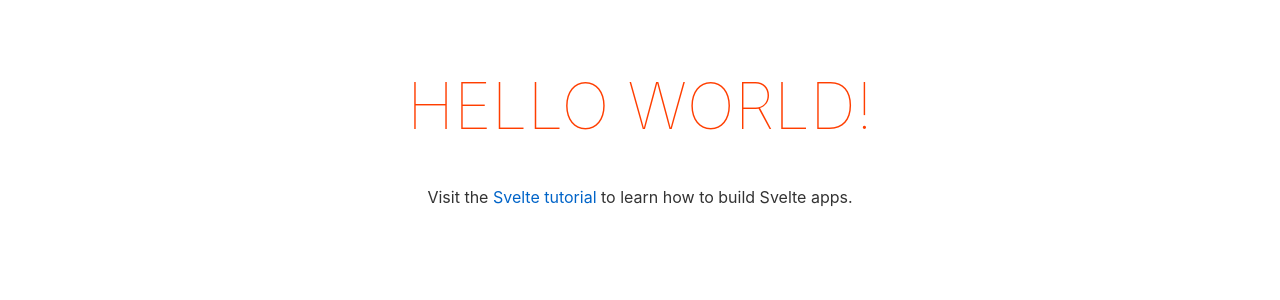
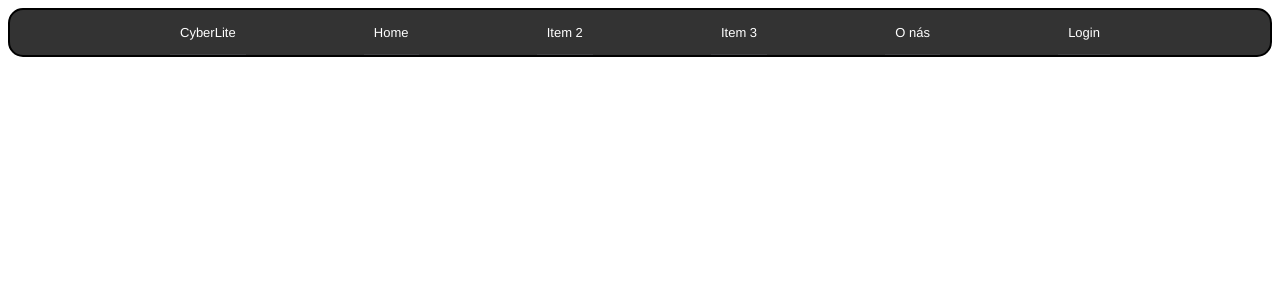
Before and after one commit to JerrySB03/Cyber-Lite, a Svelte app in the folder frontend/: page / in a window 1280 px wide. Shown: the top 300 px of the page. Built offline with nearby package versions, Linux system fonts and the light colour scheme.

Commit message:
added css darkmode and bar

```diff
--- /dev/null
+++ b/frontend/public/dark-mode.css
@@ -0,0 +1,4 @@
+body {
+    background-color: #4e4e4e;
+    color: #fff;
+  }
--- /dev/null
+++ b/frontend/public/global copy.css
@@ -0,0 +1,63 @@
+html, body {
+	position: relative;
+	width: 100%;
+	height: 100%;
+}
+
+body {
+	color: #333;
+	margin: 0;
+	padding: 8px;
+	box-sizing: border-box;
+	font-family: -apple-system, BlinkMacSystemFont, "Segoe UI", Roboto, Oxygen-Sans, Ubuntu, Cantarell, "Helvetica Neue", sans-serif;
+}
+
+a {
+	color: rgb(0,100,200);
+	text-decoration: none;
+}
+
+a:hover {
+	text-decoration: underline;
+}
+
+a:visited {
+	color: rgb(0,80,160);
+}
+
+label {
+	display: block;
+}
+
+input, button, select, textarea {
+	font-family: inherit;
+	font-size: inherit;
+	-webkit-padding: 0.4em 0;
+	padding: 0.4em;
+	margin: 0 0 0.5em 0;
+	box-sizing: border-box;
+	border: 1px solid #ccc;
+	border-radius: 2px;
+}
+
+input:disabled {
+	color: #ccc;
+}
+
+button {
+	color: #333;
+	background-color: #f4f4f4;
+	outline: none;
+}
+
+button:disabled {
+	color: #999;
+}
+
+button:not(:disabled):active {
+	background-color: #ddd;
+}
+
+button:focus {
+	border-color: #666;
+}
--- /dev/null
+++ b/frontend/public/light-mode.css
@@ -0,0 +1,4 @@
+body {
+    background-color: #fff;
+    color: #333;
+  }
--- a/frontend/src/App.svelte
+++ b/frontend/src/App.svelte
@@ -1,30 +1,199 @@
+<!-- Dark and Lightmode -->
+<link rel="stylesheet" href="dark-mode.css" media="(prefers-color-scheme: dark)" />
+<link rel="stylesheet" href="light-mode.css" media="(prefers-color-scheme: light), (prefers-color-scheme: no-preference)" />
+
 <script>
-	export let name;
+	import { readable } from 'svelte/store';
+	export const theme = readable('dark', (set) => {
+	  const media = window.matchMedia('(prefers-color-scheme: light)');
+	  set(media.matches ? 'light' : 'dark');
+  	  const listener = (e) => set(e.matches ? 'light' : 'dark');
+	  media.addListener(listener);
+	  return () => media.removeListener(listener);
+	});
+
+
+	import { onMount } from "svelte";
+
+	// Show mobile icon and display menu
+	let showMobileMenu = false;
+
+	// List of navigation items
+	const navItems = [
+	{ label: "CyberLite", href: "#" },
+	{ label: "Home", href: "#" },
+	{ label: "Item 2", href: "#" },
+	{ label: "Item 3", href: "#" },
+	{ label: "O nás", href: "/aboutus" },
+	{ label: "Login", href: "/login" },
+	];
+
+	const handleMobileIconClick = () => (showMobileMenu = !showMobileMenu);
+	const mediaQueryHandler = e => {
+	if (!e.matches) {
+		showMobileMenu = false;
+	}
+	};
+	onMount(() => {
+	const mediaListener = window.matchMedia("(max-width: 767px)");
+
+	mediaListener.addListener(mediaQueryHandler);
+	});
 </script>
+<nav>
+	<div class="inner">
+	  <div on:click={handleMobileIconClick} on:keydown={handleMobileIconKeydown} tabindex="0" class={`mobile-icon${showMobileMenu ? ' active' : ''}`}>
+		<div class="middle-line"></div>
+	  </div>
+	  <ul class={`navbar-list${showMobileMenu ? ' mobile' : ''}`}>
+		{#each navItems as item}
+		  <li>
+			<a href={item.href}>{item.label}</a>
+		  </li>
+		{/each}
+	  </ul>
+	</div>
+  </nav>
+<div class:dark={$theme === 'dark'}>
 
-<main>
-	<h1>Hello {name}!</h1>
-	<p>Visit the <a href="https://svelte.dev/tutorial">Svelte tutorial</a> to learn how to build Svelte apps.</p>
-</main>
+</div>
 
 <style>
-	main {
-		text-align: center;
-		padding: 1em;
-		max-width: 240px;
-		margin: 0 auto;
-	}
+	nav {
+    background-color: rgba(0, 0, 0, 0.8);
+    font-family: "Helvetica Neue", "Helvetica", "Arial", sans-serif;
+    height: 45px;
+	border-radius: 15px;
+  	margin: auto;
+ 	 border: 2px solid #000000;
+  }
 
-	h1 {
-		color: #ff3e00;
-		text-transform: uppercase;
-		font-size: 4em;
-		font-weight: 100;
-	}
+  .inner {
+  max-width: 980px;
+  padding-left: 20px;
+  padding-right: 20px;
+  margin: auto;
 
-	@media (min-width: 640px) {
-		main {
-			max-width: none;
-		}
-	}
+  padding: 20px;
+  box-sizing: border-box;
+  display: flex;
+  align-items: center;
+  height: 100%;
+}
+
+  .mobile-icon {
+    width: 25px;
+    height: 14px;
+    position: relative;
+    cursor: pointer;
+  }
+
+  .mobile-icon:after,
+  .mobile-icon:before,
+  .middle-line {
+    content: "";
+    position: absolute;
+    width: 100%;
+    height: 2px;
+    background-color: #fff;
+    transition: all 0.4s;
+    transform-origin: center;
+  }
+
+  .mobile-icon:before,
+  .middle-line {
+    top: 0;
+  }
+
+  .mobile-icon:after,
+  .middle-line {
+    bottom: 0;
+  }
+
+  .mobile-icon:before {
+    width: 66%;
+  }
+
+  .mobile-icon:after {
+    width: 33%;
+  }
+
+  .middle-line {
+    margin: auto;
+  }
+
+  .mobile-icon:hover:before,
+  .mobile-icon:hover:after,
+  .mobile-icon.active:before,
+  .mobile-icon.active:after,
+  .mobile-icon.active .middle-line {
+    width: 100%;
+  }
+
+  .mobile-icon.active:before,
+  .mobile-icon.active:after {
+    top: 50%;
+    transform: rotate(-45deg);
+  }
+
+  .mobile-icon.active .middle-line {
+    transform: rotate(45deg);
+  }
+
+  .navbar-list {
+    display: none;
+    width: 100%;
+    justify-content: space-between;
+    margin: 0;
+    padding: 0 40px;
+  }
+
+  .navbar-list.mobile {
+    background-color: rgba(0, 0, 0, 0.8);
+    position: fixed;
+    display: block;
+    height: calc(100% - 45px);
+    bottom: 0;
+    left: 0;
+  }
+
+  .navbar-list li {
+    list-style-type: none;
+    position: relative;
+  }
+
+  .navbar-list li:before {
+    content: "";
+    position: absolute;
+    bottom: 0;
+    left: 0;
+    width: 100%;
+    height: 1px;
+    background-color: #424245;
+  }
+
+  .navbar-list a {
+    color: #fff;
+    text-decoration: none;
+    display: flex;
+    height: 45px;
+    align-items: center;
+    padding: 0 10px;
+    font-size: 13px;
+  }
+
+  @media only screen and (min-width: 767px) {
+    .mobile-icon {
+      display: none;
+    }
+
+    .navbar-list {
+      display: flex;
+      padding: 0;
+    }
+
+    .navbar-list a {
+      display: inline-flex;
+    }
+  }
 </style>
```
